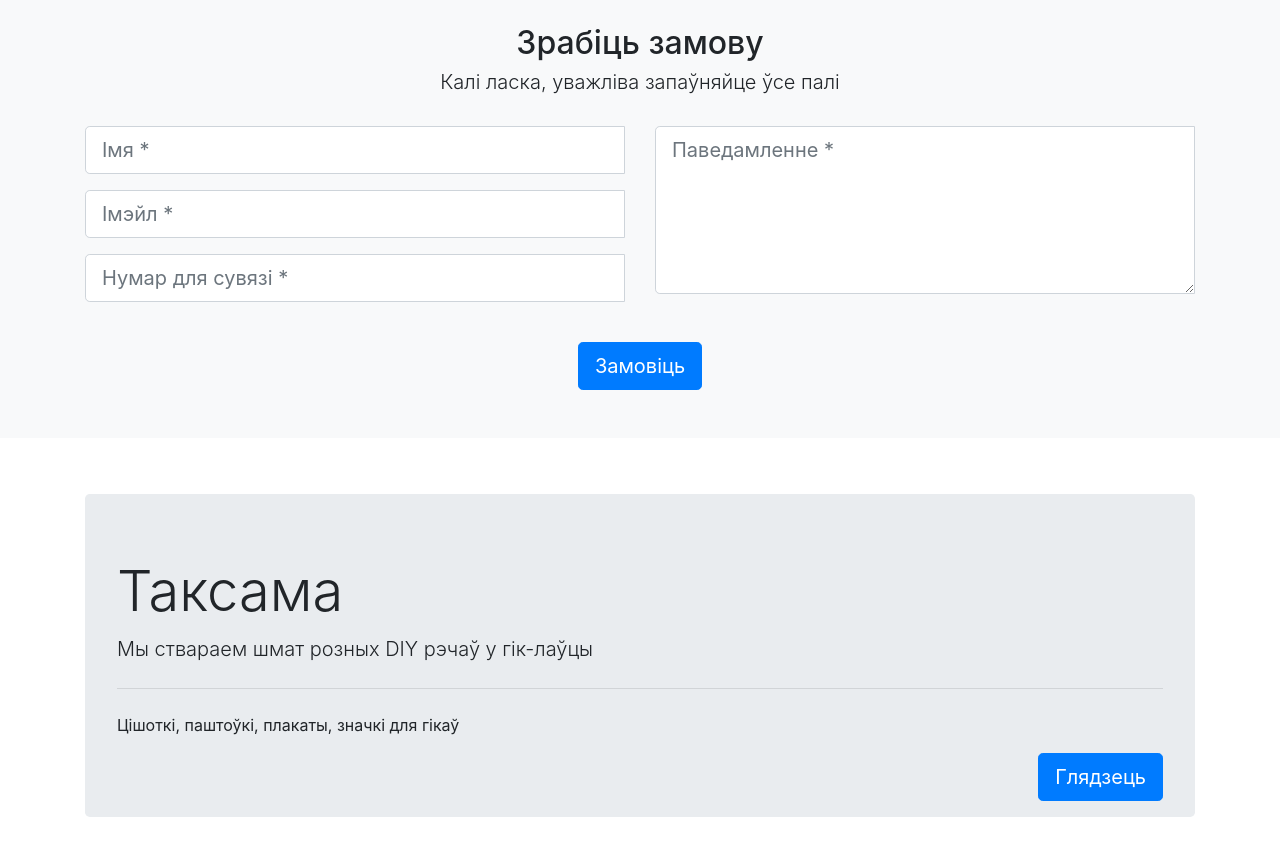
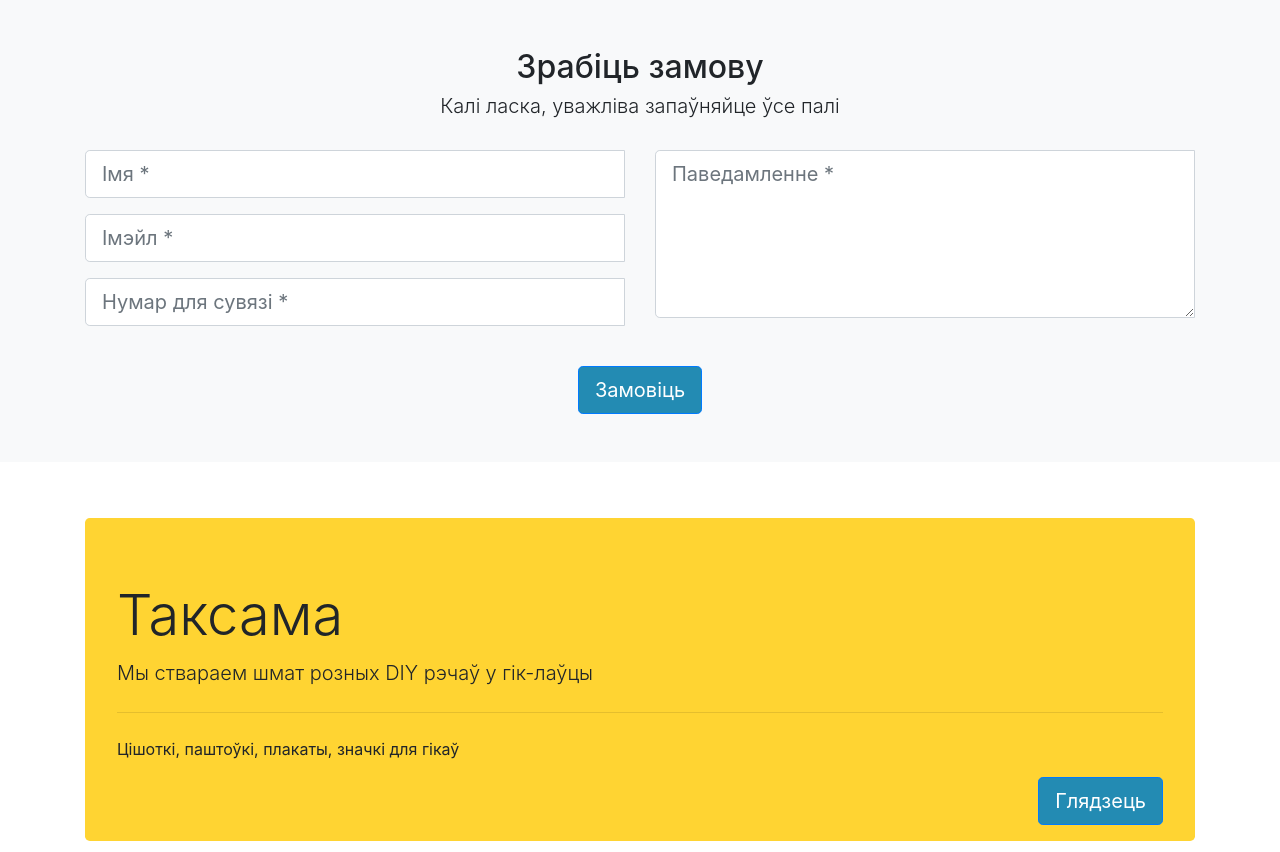
Before and after one commit to bzhbzh/soap-site, a website: page index.html in a window 1280 px wide. Shown: the part 800-1652 px from the top of the page. Drawn offline with nearby package versions, Linux system fonts and the light colour scheme.

Commit message:
added styles for buttons

```diff
--- a/css/custom.css
+++ b/css/custom.css
@@ -51,6 +51,12 @@
   color: #212529;
 }
 
+.btn-primary-c {
+  background-color: #238bb3 !important;
+  color: #fff !important;
+}
+
+
 .carousel-caption p, .carousel-caption h3, .carousel-caption li {
   color: #fff;
 }
@@ -83,6 +89,10 @@
   color: #fff;
 }
 
+.j-color {
+  background: #ffd432 !important;
+}
+
 ul.social-buttons {
   margin-bottom: 0;
 }
--- a/index.html
+++ b/index.html
@@ -29,7 +29,10 @@
     <nav class="navbar navbar-expand-lg navbar-dark bg-dark fixed-top" id="mainNav">
       <div class="container">
         <a class="navbar-brand js-scroll-trigger" href="#home">
-          <img class="img-thumbnail rounded-circle" style="width: 100px; margin: -25px 0;" src="./img/favicon.png" alt="">
+          <img class="img-thumbnail rounded-circle float-left" style="width: 100px; margin: -25px 0;" src="./img/favicon.png" alt="">
+          <div class="ml-3 float-left">Мыльніцы <br>з пластыкі.</div>
+          <div class="ml-3 display-4 float-left">20 р.</div>
+
         </a>
 
         <button class="navbar-toggler" type="button" data-toggle="collapse" data-target="#navbarResponsive" aria-controls="navbarResponsive" aria-expanded="false" aria-label="Toggle navigation">
@@ -109,14 +112,11 @@
 
     <div data-spy="scroll" data-target="#navbarResponsive" data-offset="0">
 
-
-
-
           <section class="page-section bg-light mb-2" id="order">
             <div class="container">
               <div class="row">
                 <div class="col-lg-12 text-center my-4">
-                  <h2 class="section-heading">Зрабіць замову</h2>
+                  <h2 class="section-heading mt-4">Зрабіць замову</h2>
                   <h3 class="lead">Калі ласка, уважліва запаўняйце ўсе палі</h3>
                 </div>
               </div>
@@ -147,7 +147,7 @@
                       <div class="clearfix"></div>
                       <div class="col text-center mb-5">
                         <div id="success"></div>
-                        <button id="sendMessageButton" class="btn btn-primary btn-lg" type="submit">Замовіць</button>
+                        <button id="sendMessageButton" class="btn btn-primary btn-primary-c btn-lg" type="submit">Замовіць</button>
                       </div>
                     </div>
                   </form>
@@ -160,12 +160,12 @@
           <section class="page-section py-5" id="readmore">
             <div class="container">
 
-              <div class="jumbotron">
+              <div class="jumbotron j-color">
                 <h1 class="display-4">Таксама</h1>
                 <p class="lead">Мы ствараем шмат розных DIY рэчаў у гік-лаўцы</p>
                 <hr class="my-4">
                 <p>Цішоткі, паштоўкі, плакаты, значкі для гікаў</p>
-                <a class="btn btn-primary btn-lg float-right" href="#" target="_blank" role="button">Глядзець</a>
+                <a class="btn btn-primary btn-primary-c btn-lg float-right" href="#" target="_blank" role="button">Глядзець</a>
               </div>
 
             </div>
```
